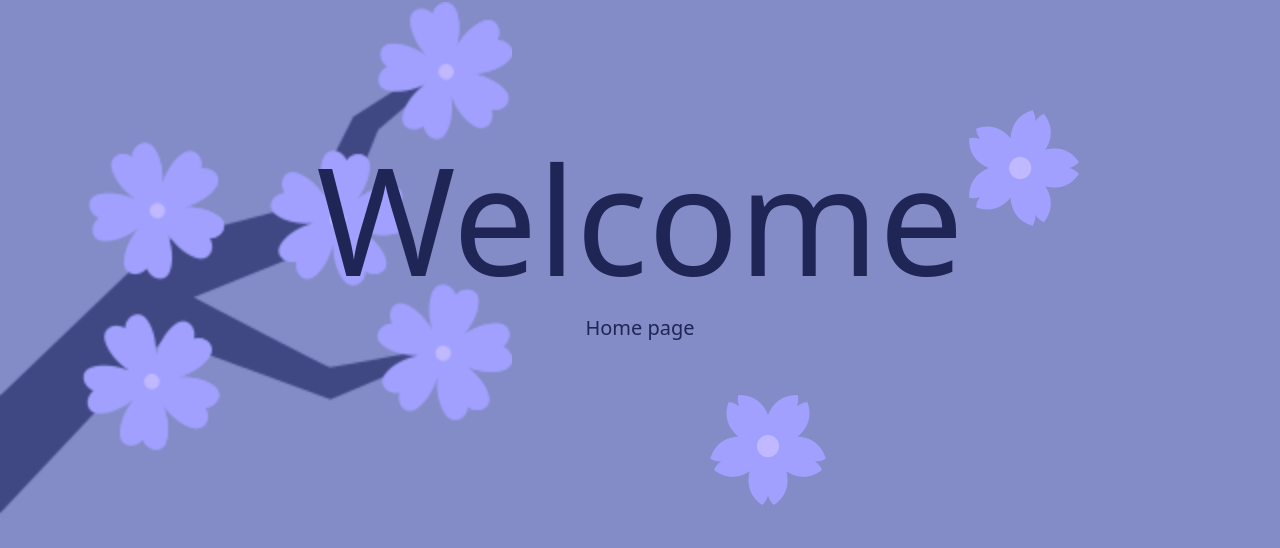
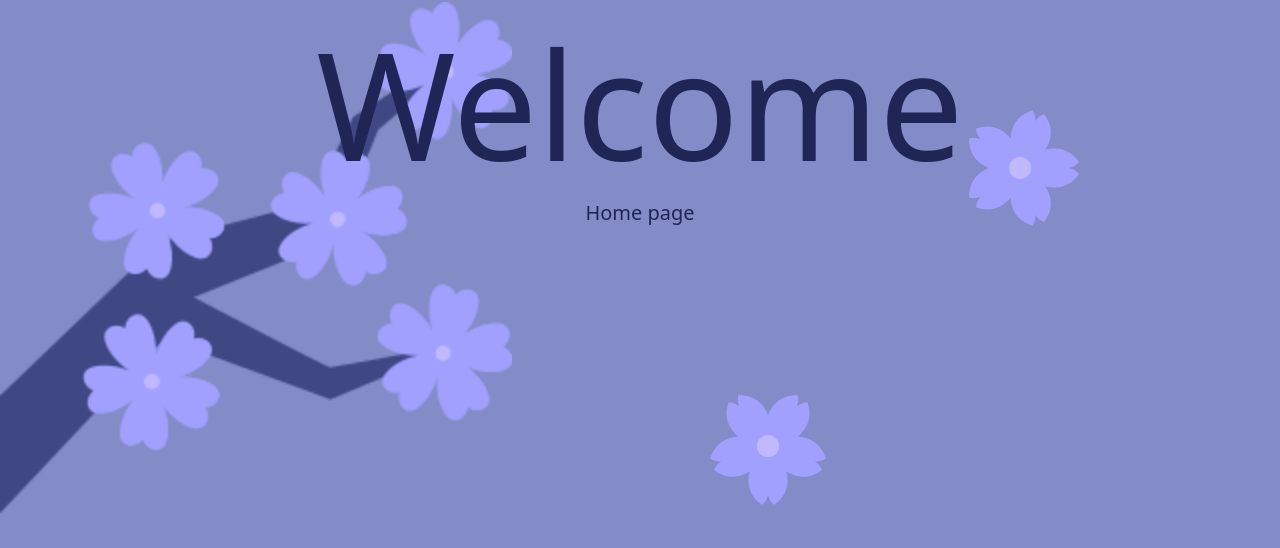
Before and after one commit to NataliaTokhadze/project-Flask, a Flask app: page / in a window 1280 px wide. Shown: the part 62-610 px from the top of the page. Run offline with Flask 3, Linux system fonts and the light colour scheme.

Commit message:
Update styles.css
changed margin top for h1 value

```diff
--- a/Project Flask/static/css/styles.css
+++ b/Project Flask/static/css/styles.css
@@ -13,7 +13,7 @@ body{
 h1{
     font-size: 150px;
     text-align: center;
-    margin-top: 10%;
+    margin-top: 1%;
 }
 
 h2{
```
